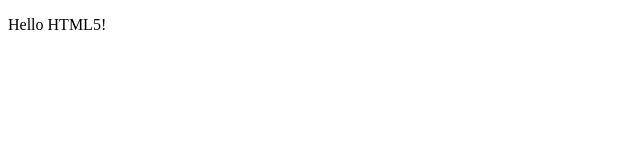
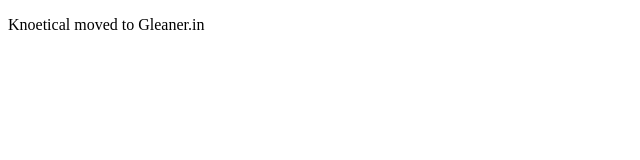
Before and after one commit to ranuzz/ranuzz.github.io, a plain HTML site: page index.html in a window 1280 px wide. Shown: the whole page, without its empty margins (0-640 px from the left). Drawn offline with Linux system fonts and the light colour scheme.

Commit message:
Update index.html

```diff
--- a/index.html
+++ b/index.html
@@ -5,6 +5,6 @@
       <meta http-equiv = "refresh" content = "2; url = http://gleaner.in" />
    </head>
    <body>
-      <p>Hello HTML5!</p>
+      <p>Knoetical moved to Gleaner.in</p>
    </body>
 </html>
```
